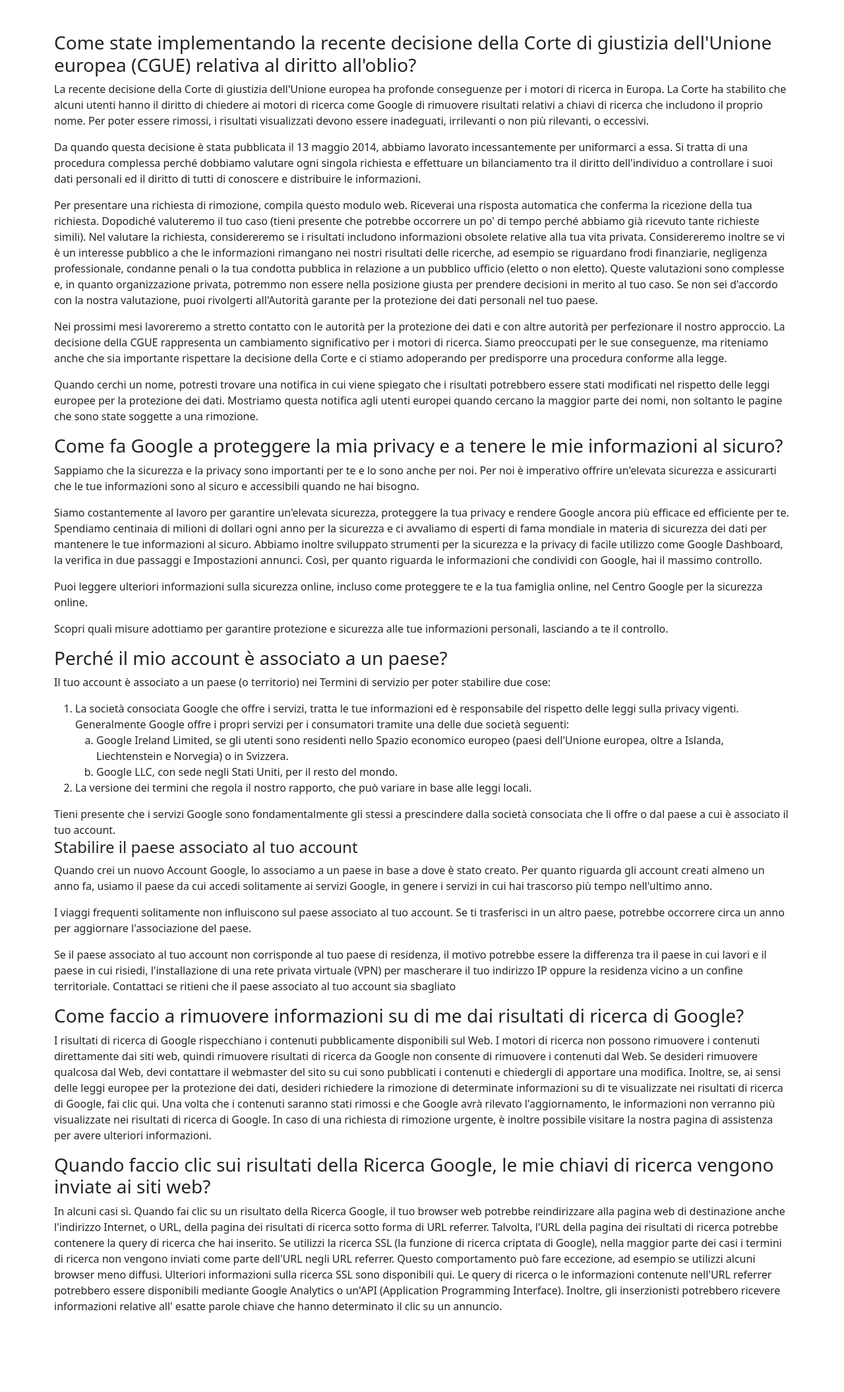
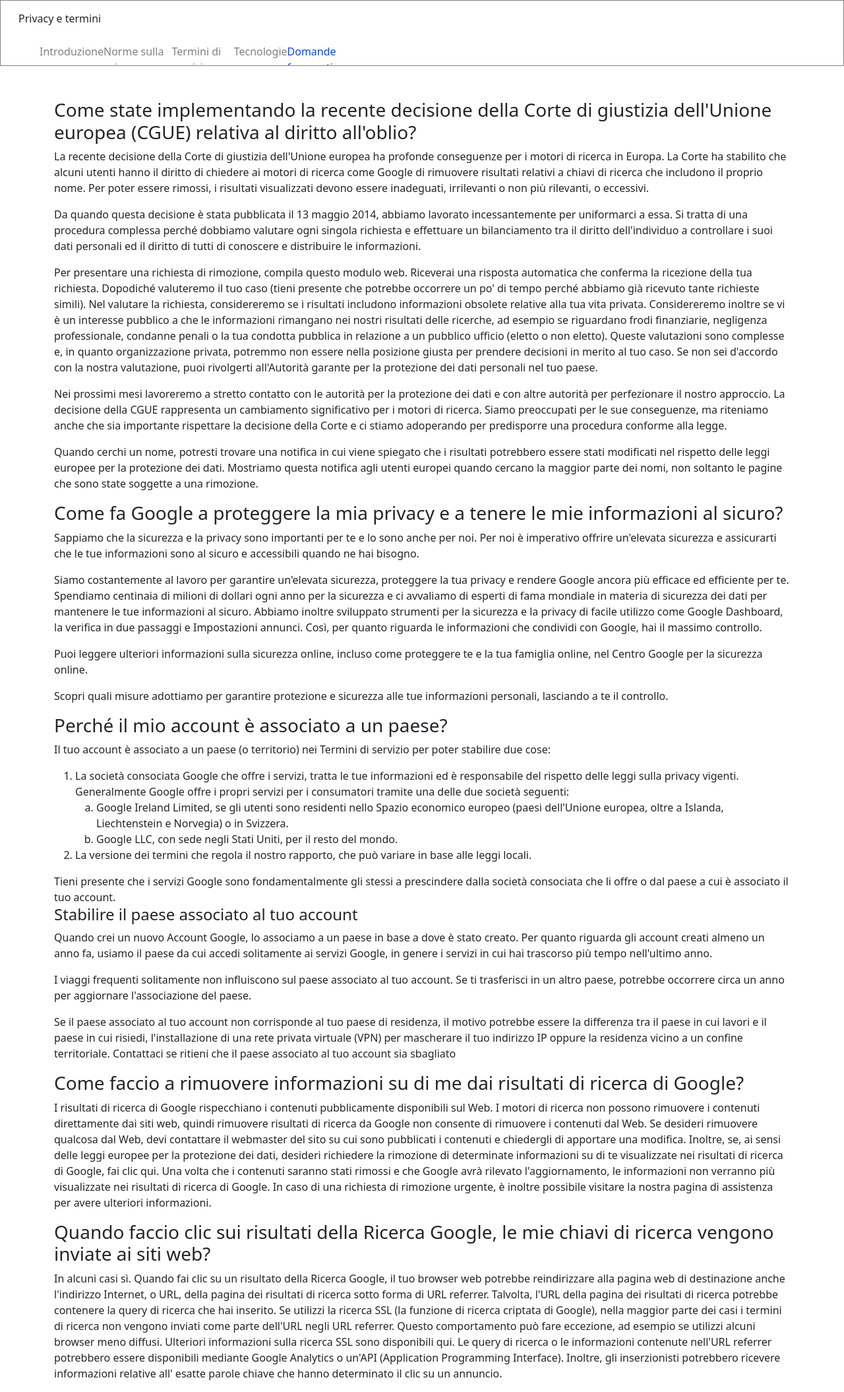
Before and after one commit to Al3ss4/php-google-faq, a PHP site: page / in a window 1280 px wide. Shown: the whole page at 66% size. Before the commit the page ends 1990 px from the top, so only its background shows below. Run offline with PHP 8.4, Linux system fonts and the light colour scheme.

Commit message:
add header

```diff
--- a/index.php
+++ b/index.php
@@ -44,6 +44,7 @@ $db= [
         </ol>
         Tieni presente che i servizi Google sono fondamentalmente gli stessi a prescindere dalla società consociata che li offre o dal paese a cui è associato il tuo account.
         <h4>Stabilire il paese associato al tuo account</h4>
+
 <p>Quando crei un nuovo Account Google, lo associamo a un paese in base a dove è stato creato. Per quanto riguarda gli account creati almeno un anno fa, usiamo il paese da cui accedi solitamente ai servizi Google, in genere i servizi in cui hai trascorso più tempo nell'ultimo anno.</p>
 
 <p>I viaggi frequenti solitamente non influiscono sul paese associato al tuo account. Se ti trasferisci in un altro paese, potrebbe occorrere circa un anno per aggiornare l'associazione del paese.</p>
@@ -76,7 +77,24 @@ $db= [
     <title>php-google-faq</title>
 </head>
 <body>
-
+<header>
+    <div class="container-fluid">
+        <div class="d-flex">
+            <div>
+                <span>Privacy e termini</span>
+            </div>
+        </div>
+        <div>
+            <ul class=" col-5 d-flex justify-content-between mt-3">
+                <li>Introduzione</li>
+                <li>Norme sulla privacy</li>
+                <li>Termini di servizio</li>
+                <li>Tecnologie</li>
+                <li class="active">Domande frequenti</li>
+            </ul>
+        </div>
+    </div>
+</header>
 
 <main>
     <div class="container mt-5">
--- a/style.css
+++ b/style.css
@@ -3,3 +3,38 @@
     margin: 0;
     box-sizing: border-box;
 }
+
+header
+{
+    height: 100px;
+    border: 1px solid grey;
+    background-color: white;
+    overflow: hidden;
+    position: fixed;
+    top: 0;
+    padding: 15px;
+    width: 100%;
+}
+
+header ul li
+{
+    color: grey;
+}
+
+ul li
+{
+    margin-top: 10px;
+    list-style: none;
+}
+
+
+
+.active
+{
+    border-bottom: 3px solid rgb(15, 69, 218);
+    color: rgb(15, 69, 218);
+}
+main
+{
+    margin-top: 150px;
+}
```
